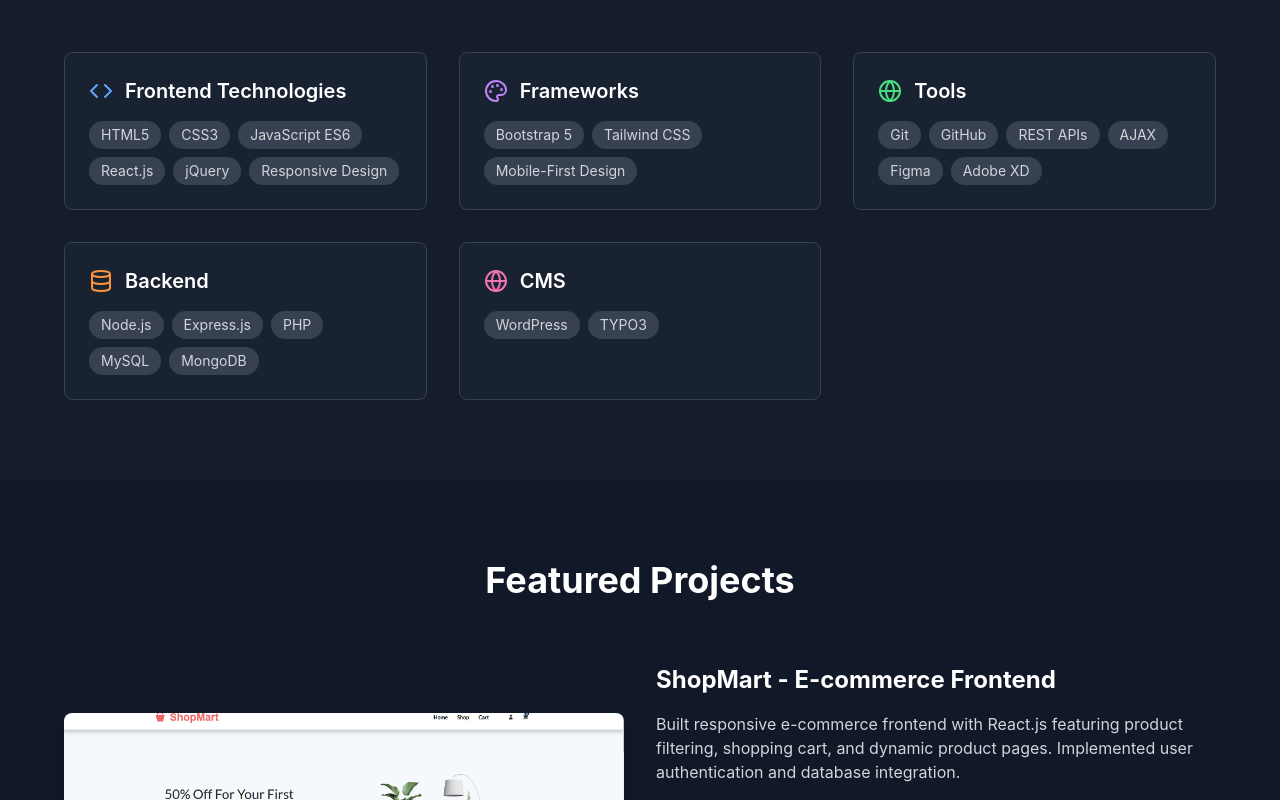
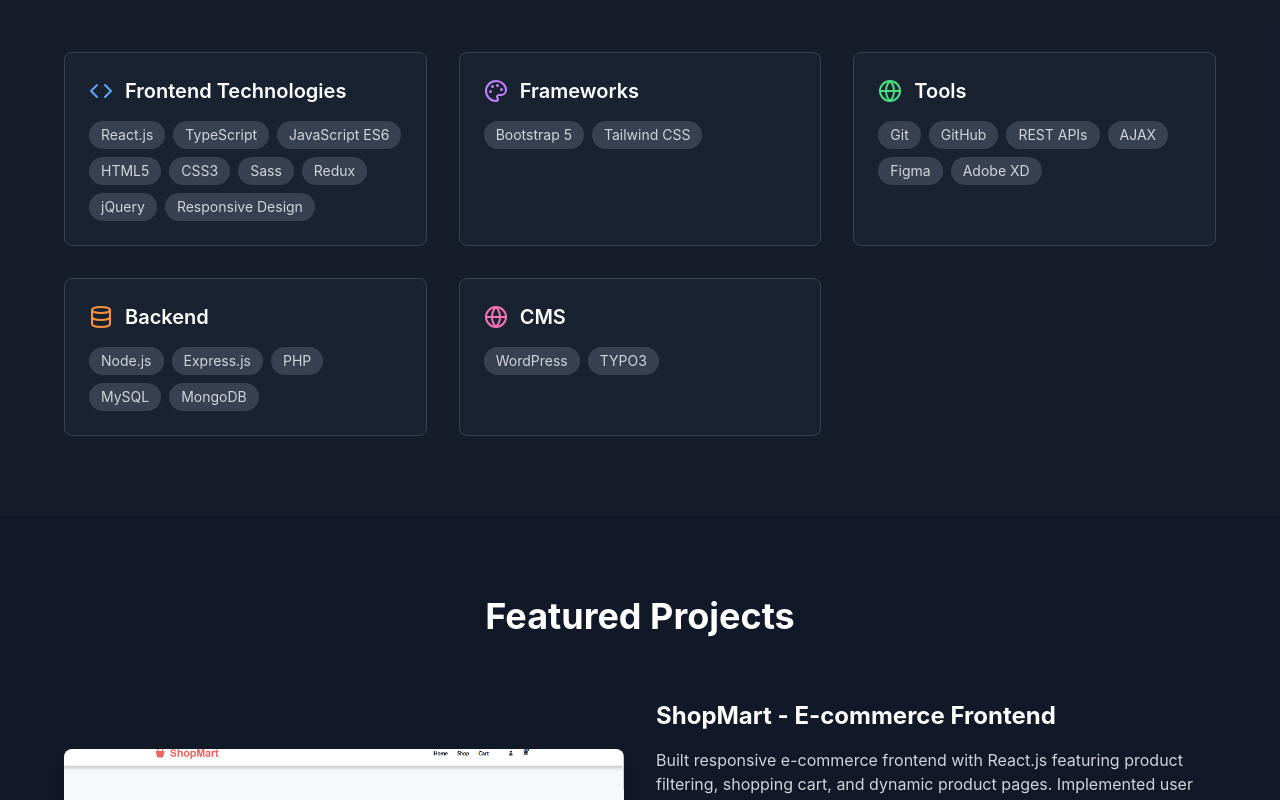
Before and after one commit to bharathhegde98/portfolio, a React (Create React App) app: page / in a window 1280 px wide. Shown: the part 1500-2300 px from the top of the page. Built offline with nearby package versions, Linux system fonts and the light colour scheme.

Commit message:
Update portfolio: Add TypeScript, Sass, Redux skills; Update ShopMart URL to live site; Update company name and job title

```diff
--- a/src/App.js
+++ b/src/App.js
@@ -52,14 +52,17 @@
 
     const skills = {
         frontend: [
+            "React.js",
+            "TypeScript",
+            "JavaScript ES6",
             "HTML5",
             "CSS3",
-            "JavaScript ES6",
-            "React.js",
+            "Sass",
+            "Redux",
             "jQuery",
             "Responsive Design",
         ],
-        frameworks: ["Bootstrap 5", "Tailwind CSS", "Mobile-First Design"],
+        frameworks: ["Bootstrap 5", "Tailwind CSS"],
         tools: ["Git", "GitHub", "REST APIs", "AJAX", "Figma", "Adobe XD"],
         backend: ["Node.js", "Express.js", "PHP", "MySQL", "MongoDB"],
         cms: ["WordPress", "TYPO3"],
@@ -85,7 +88,7 @@
                 "User Authentication",
                 "Responsive Design",
             ],
-            url: "https://github.com/bharathhegde98/shopmart",
+            url: "https://bharathhegde98.github.io/shopmart/",
             color: "from-blue-500 to-purple-600",
         },
         {
@@ -166,8 +169,8 @@
     ];
 
     const experience = {
-        company: "Satvam Softwares",
-        role: "Frontend Web Developer",
+        company: "Satvam Softwares Private Limited",
+        role: "Frontend Developer",
         duration: "August 2022 – Present",
         location: "Bengaluru, Karnataka",
         achievements: [
```
